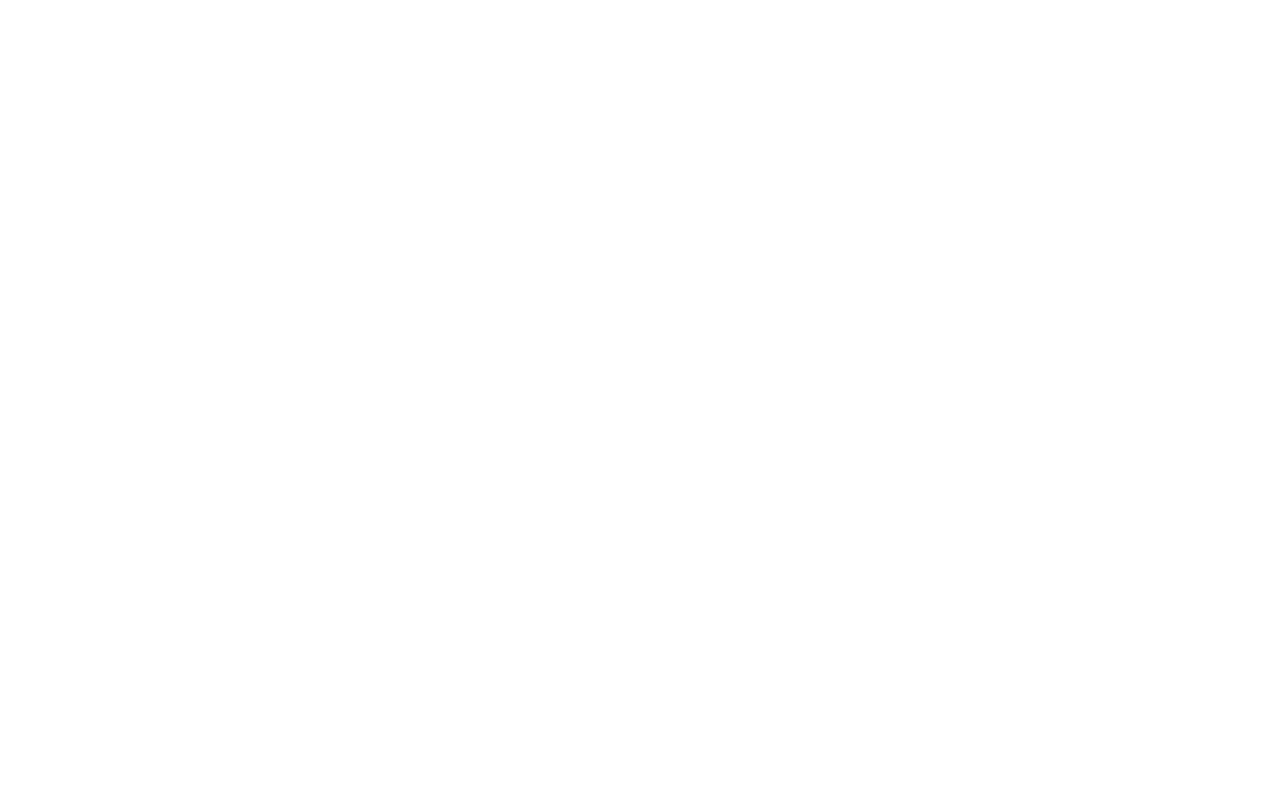
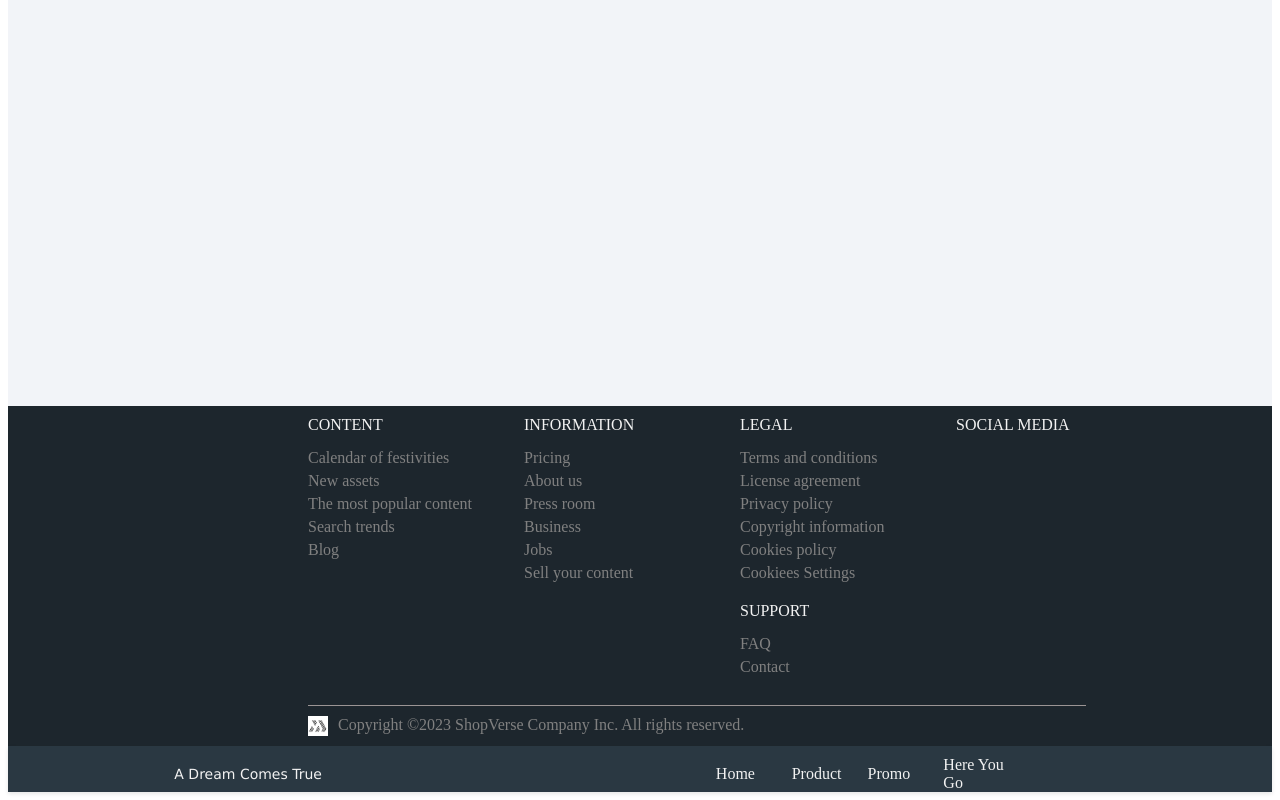
Before and after one commit to hkshakib/ShopVerse, a React (Create React App) app: page / in a window 1280 px wide. Shown: the part 413-1213 px from the top of the page. Before the commit the page ends 800 px from the top, so only its background shows below. Built offline with nearby package versions, Linux system fonts and the light colour scheme.

Commit message:
feat: Footer and FooterNote Frontend Skeleton Added, fix: some typo, feat: Added Home Skeleton

```diff
--- a/src/Components/App.js
+++ b/src/Components/App.js
@@ -1,9 +1,11 @@
 import React from 'react';
 import Layout from './Hocs/Layout';
+import Home from '../Components/Pages/Home.jsx'
 
 const App = () => {
   return (
     <Layout>
+      <Home/>
     </Layout>
   );
 }
--- a/src/Components/Common/Footer.jsx
+++ b/src/Components/Common/Footer.jsx
@@ -1,8 +1,69 @@
-import React from 'react'
+import React from 'react';
+import Classes from './../../Styles/Common/Footer.module.css';
+import BrandImage from './../../Assets/logo1.jpg';
 
-function Footer() {
+const Footer = () => {
+
   return (
-    <div></div>
+    <div className={Classes.Footer}>
+      <div className={Classes.FooterContent}>
+
+        <div className={Classes.Content}>
+          <div className={Classes.Title}> CONTENT </div>
+          <div className={Classes.FootMenu}>Calendar of festivities</div>
+          <div className={Classes.FootMenu}>New assets</div>
+          <div className={Classes.FootMenu}>The most popular content</div>
+          <div className={Classes.FootMenu}>Search trends</div>
+          <div className={Classes.FootMenu}>Blog</div>
+        </div>
+        <div className={Classes.Information}>
+          <div className={Classes.Title}>INFORMATION</div>
+          <div className={Classes.FootMenu}>Pricing</div>
+          <div className={Classes.FootMenu}>About us</div>
+          <div className={Classes.FootMenu}>Press room</div>
+          <div className={Classes.FootMenu}>Business</div>
+          <div className={Classes.FootMenu}>Jobs</div>
+          <div className={Classes.FootMenu}>Sell your content</div>
+        </div>
+        <div className={Classes.Legal}>
+
+          <div className={Classes.LegalContainer}>
+            <div className={Classes.Title}>LEGAL</div>
+
+            <div className={Classes.FootMenuSecondary}>Terms and conditions</div>
+            <div className={Classes.FootMenuSecondary}>License agreement</div>
+            <div className={Classes.FootMenuSecondary}>Privacy policy</div>
+            <div className={Classes.FootMenuSecondary}>Copyright information</div>
+            <div className={Classes.FootMenuSecondary}>Cookies policy</div>
+            <div className={Classes.FootMenuSecondary}>Cookiees Settings</div>
+
+          </div>
+
+          <div className={Classes.Support}>
+            <div className={Classes.Title}>SUPPORT</div>
+
+            <div className={Classes.FootMenuSecondary}>FAQ</div>
+            <div className={Classes.FootMenuSecondary}>Contact</div>
+
+          </div>
+
+        </div>
+
+        <div className={Classes.SocialMedia}>
+          <div className={Classes.Title}>SOCIAL MEDIA</div>
+        </div>
+
+      </div>
+
+      <div className={Classes.CompanyRight}>
+        <div className={Classes.CopyRightText}>
+          <img src={BrandImage} alt="" />
+          <div>
+            Copyright ©2023 ShopVerse Company Inc. All rights reserved.</div>
+          </div>
+
+      </div>
+    </div>
   )
 }
 
--- /dev/null
+++ b/src/Components/Common/FooterNote.jsx
@@ -0,0 +1,18 @@
+import React from 'react';
+import Classes from './../../Styles/Common/FooterNote.module.css';
+
+const FooterNote = () => {
+    return (
+      <div className={Classes.FooterNote}>
+        <div className={Classes.DreamNote}>A Dream Comes True</div>
+        <div className={Classes.MenuItem}>
+            <div className={Classes.Home}>Home</div>
+            <div className={Classes.Product}>Product</div>
+            <div className={Classes.Promo}>Promo</div>
+            <div className={Classes.HereYouGo}>Here You Go</div>
+        </div>
+      </div>
+    )
+  }
+
+  export default FooterNote;
--- a/src/Components/Hocs/Layout.jsx
+++ b/src/Components/Hocs/Layout.jsx
@@ -1,20 +1,20 @@
 import React from 'react';
 import Navbar from "../Common/Navbar.jsx";
 import Footer from '../Common/Footer.jsx';
+import FooterNote from '../Common/FooterNote.jsx';
 import NotificationBar from '../Common/NotificationBar.jsx';
 import Classes from './../../Styles/Hocs/Layout.module.css';
 
 const Layout = (props) => {
   return (
     <div className={Classes.Layout}>
-      <NotificationBar />
-
-      <Navbar />
-
-      {props.children}
-
-      <Footer />
-
+      <NotificationBar className={Classes.NotificationBar}/>
+      <Navbar className={Classes.Navbar}/>
+      <div className={Classes.Container}>
+        {props.children}
+      </div>
+      <Footer className={Classes.Footer}/>
+      <FooterNote/>
     </div>
   )
 }
--- /dev/null
+++ b/src/Components/Pages/Home.jsx
@@ -0,0 +1,10 @@
+import React from 'react';
+import Classes from './../../Styles/Pages/Home.module.css';
+
+function Home() {
+  return (
+    <div className={Classes.Home}></div>
+  )
+}
+
+export default Home
--- /dev/null
+++ b/src/Styles/Common/Footer.module.css
@@ -0,0 +1,98 @@
+.Footer {
+    display: flex;
+    flex-direction: column;
+    background-color: #1D262D;
+    /* border: 1px solid red; */
+    color: grey;
+    padding: 10px 100px 10px 300px;
+}
+
+.FooterContent {
+    flex-basis: 70%;
+    display: flex;
+    margin-bottom: 20px;
+}
+
+.Content, .Information, .Legal, .SocialMedia {
+    flex-basis: 25%;
+    display: flex;
+    flex-direction: column;
+}
+
+.Legal {
+    flex-direction: column;
+}
+
+.LegalContainer {
+    flex-basis: 70%;
+    display: flex;
+    flex-direction: column;
+}
+
+.Support {
+    flex-basis: 30%;
+    display: flex;
+    flex-direction: column;
+    margin-top: 20px;
+}
+
+.Title {
+    text-transform: capitalize;
+    font-size: 16px;
+    color: #f2f2f2;
+    margin-bottom: 10px;
+}
+
+.FootMenu {
+    /* flex: 1; */
+    margin-top: 5px;
+    cursor: pointer;
+}
+
+.FootMenuSecondary {
+    flex: 1;
+    margin-top: 5px;
+    cursor: pointer;
+}
+
+.CompanyRight {
+    flex-basis: 20%;
+    display: flex;
+    margin-top: 20px;
+}
+
+.CopyRightText{
+    flex-basis: 100%;
+    display: flex;
+}
+
+.CopyRightText img {
+    height: 20px;
+    width: 20px;
+    margin-right: 10px;
+}
+
+
+.FooterContent::before {
+    content: "";
+    position: absolute;
+    left: 0;
+    top: 0;
+    height: 10%;
+    width: 1px;
+    background-color: #9b9494;
+}
+
+.CompanyRight {
+    position: relative;
+}
+
+.CompanyRight::before {
+    content: "";
+    position: absolute;
+    left: 0px;
+    bottom: 30px;
+    height: 1px;
+    width: 90%;
+    background-color: #9b9494;
+}
--- /dev/null
+++ b/src/Styles/Common/FooterNote.module.css
@@ -0,0 +1,30 @@
+.FooterNote {
+    flex-basis: 1;
+    display: flex;
+    background: #2A3842;
+    box-shadow: 0 2px 4px rgba(0, 0, 0, 0.1);
+    padding-top: 10px;
+}
+
+
+.DreamNote {
+    flex-basis: 38%;
+    display: flex;
+    justify-content: center;
+    align-items: center;
+    color: #f2f2f2;
+    font-size: 14px;
+    font-family:'Lucida Sans', 'Lucida Sans Regular', 'Lucida Grande', 'Lucida Sans Unicode', Geneva, Verdana, sans-serif;
+}
+.MenuItem{
+    flex-basis: 60%;
+    display: flex;
+    justify-content: center;
+    align-items: center;
+}
+
+.Home, .Product, .Promo,.HereYouGo {
+    flex-basis: 10%;
+    color: #f2f2f2;
+    cursor: pointer;
+}
--- a/src/Styles/Common/Navbar.module.css
+++ b/src/Styles/Common/Navbar.module.css
@@ -1,8 +1,6 @@
 .Navbar {
-    flex-basis: 10%;
     display: flex;
     background: #FFFFFF;
-    /* border-bottom: 1px solid grey; */
     box-shadow: 0 2px 4px rgba(0, 0, 0, 0.2);
 }
 
--- a/src/Styles/Common/NotificationBar.module.css
+++ b/src/Styles/Common/NotificationBar.module.css
@@ -1,6 +1,5 @@
 .NotificationBar {
     display: flex;
-    flex-basis: 4%;
     justify-content: center;
     background: Blue;
     box-shadow: 0 2px 4px rgba(0, 0, 0, 0.1);
--- a/src/Styles/Hocs/Layout.module.css
+++ b/src/Styles/Hocs/Layout.module.css
@@ -5,3 +5,21 @@
     /* border: 1px solid red; */
     background: #f2f4f8;
 }
+
+.Container {
+    flex-basis: 75%;
+    display: flex;
+}
+
+.Navbar {
+    flex-basis: 10%;
+}
+
+.NotificationBar {
+    flex-basis: 5%;
+}
+
+.Footer{
+    flex-basis: 10%;
+    border: 1px solid red;
+}
--- /dev/null
+++ b/src/Styles/Pages/Home.module.css
@@ -0,0 +1,6 @@
+.Home {
+    flex-basis: 100%;
+    display: flex;
+    height: 85vh;
+    background: 1px solid red;
+}
```
